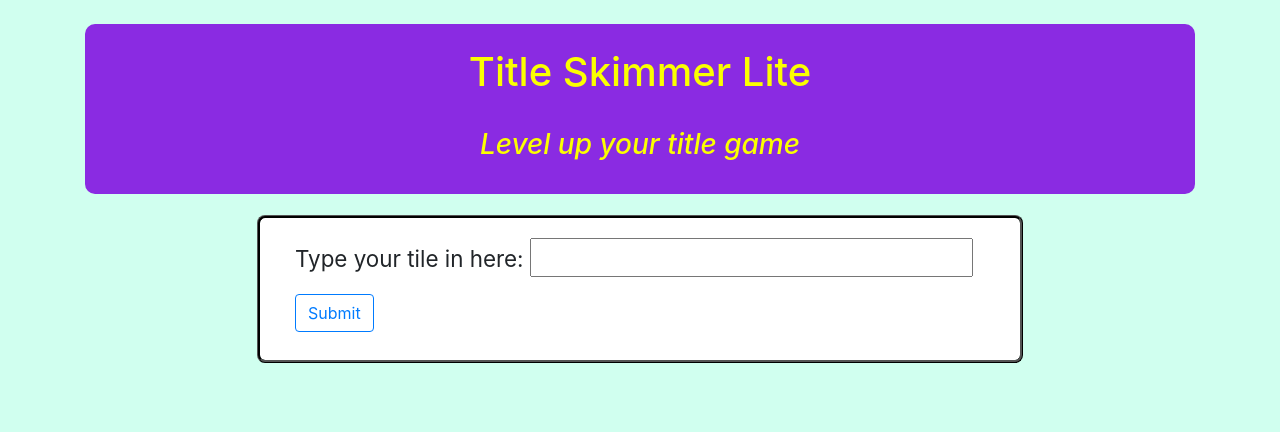
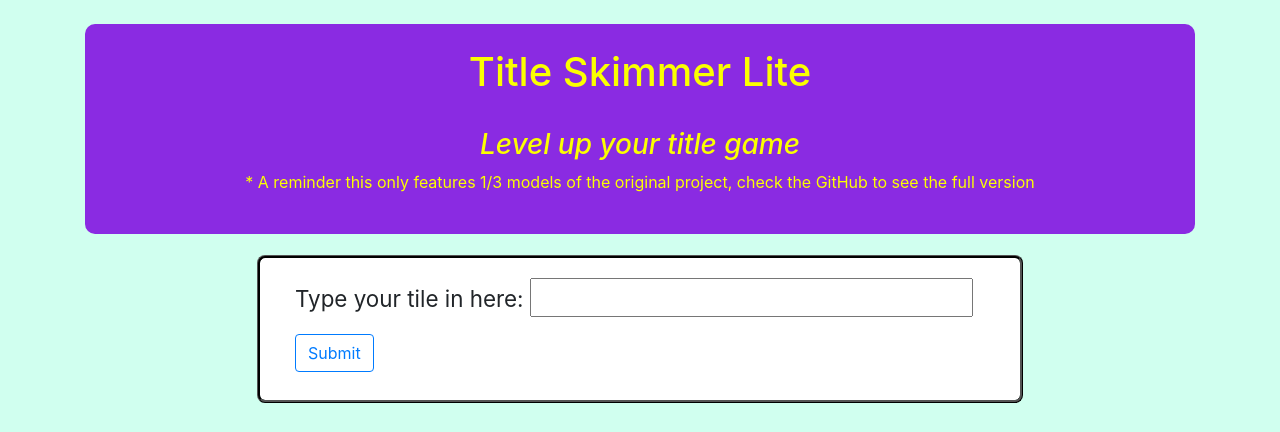
Before and after one commit to michael0419/TitleSkimmerLite, a Flask app: page / in a window 1280 px wide. Shown: the top 432 px of the page. Run offline with Flask 2, Linux system fonts and the light colour scheme.

Commit message:
modified note for website

```diff
--- a/templates/index.html
+++ b/templates/index.html
@@ -13,6 +13,7 @@
 			<h1> Title Skimmer Lite</h1>
 			<br/>
 			<h3><i>Level up your title game</i></h3>
+            <p>* A reminder this only features 1/3 models of the original project, check the GitHub to see the full version</p>
 			<br/>
 		</div>
 		<br/>
```
